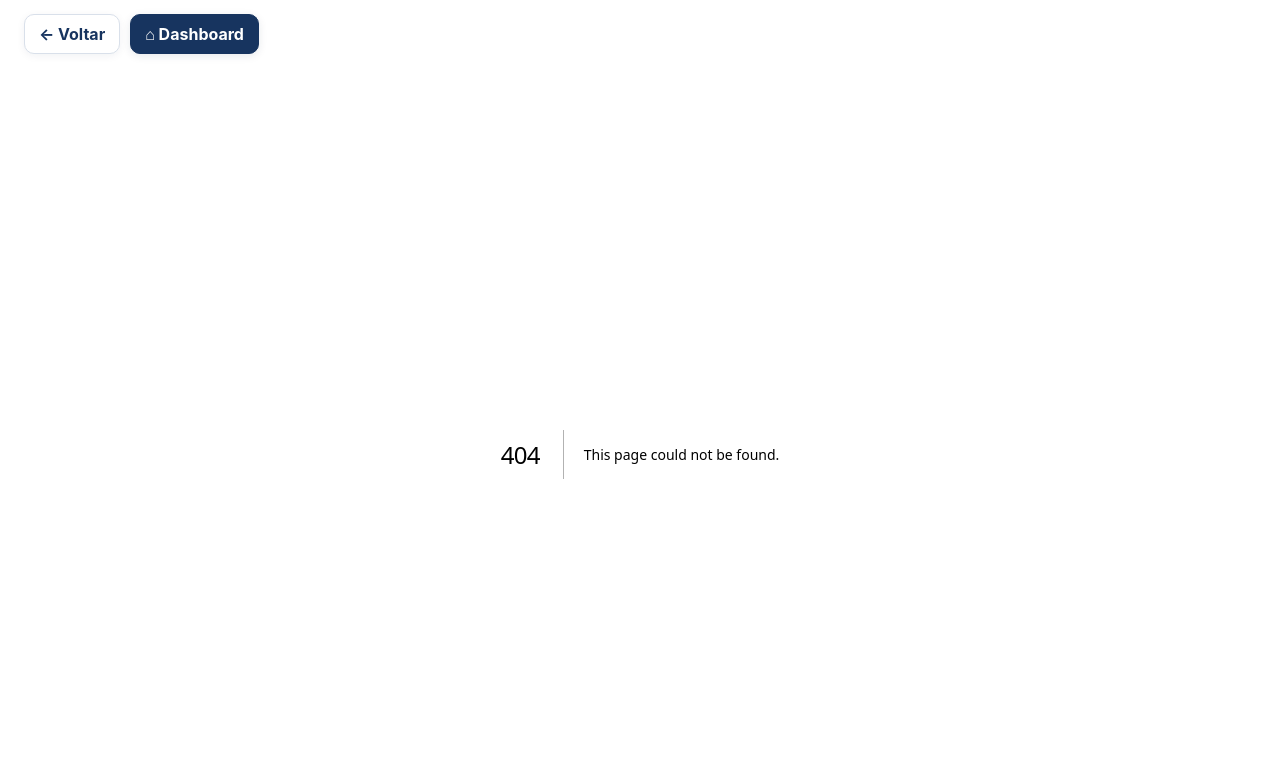
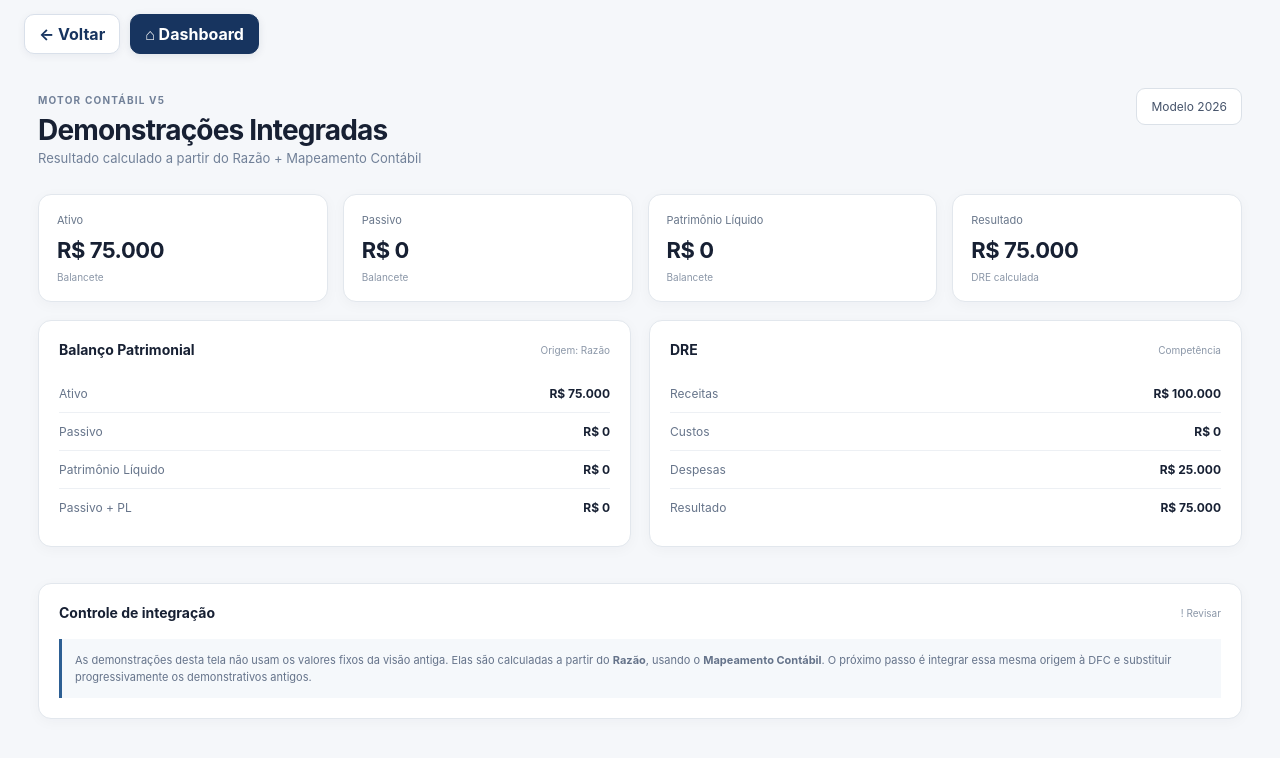
Before and after one commit to cardoso4009-byte/bp-financeiro-bi, a Next.js app: page /demonstracoes-integradas in a window 1280 px wide. Before the commit this address had no page. Shown: the top 758 px of the page. Built offline with nearby package versions, Linux system fonts and the light colour scheme.

Commit message:
feat: adicionar tela de demonstracoes integradas

```diff
--- /dev/null
+++ b/app/demonstracoes-integradas/page.tsx
@@ -0,0 +1,11 @@
+import { statementEngine } from '@/lib/statement-engine'
+
+const brl=(n:number)=>n.toLocaleString('pt-BR',{style:'currency',currency:'BRL',maximumFractionDigits:0})
+export default function DemonstracoesIntegradas(){
+ const e=statementEngine(); const {totals}=e
+ const resultado=totals.receitas-totals.custos-totals.despesas
+ return <main className="content" style={{marginLeft:0,width:'100%',maxWidth:1400,margin:'0 auto'}}><header><div><small>MOTOR CONTÁBIL V5</small><h1>Demonstrações Integradas</h1><p>Resultado calculado a partir do Razão + Mapeamento Contábil</p></div><div className="period">Modelo 2026</div></header>
+ <div className="cards"><div className="card"><span>Ativo</span><strong>{brl(totals.ativo)}</strong><small>Balancete</small></div><div className="card"><span>Passivo</span><strong>{brl(totals.passivo)}</strong><small>Balancete</small></div><div className="card"><span>Patrimônio Líquido</span><strong>{brl(totals.patrimonio)}</strong><small>Balancete</small></div><div className="card"><span>Resultado</span><strong>{brl(resultado)}</strong><small>DRE calculada</small></div></div>
+ <div className="grid"><section className="panel"><div className="panel-title"><h2>Balanço Patrimonial</h2><span>Origem: Razão</span></div><div className="rows"><div className="row"><span>Ativo</span><b>{brl(totals.ativo)}</b></div><div className="row"><span>Passivo</span><b>{brl(totals.passivo)}</b></div><div className="row"><span>Patrimônio Líquido</span><b>{brl(totals.patrimonio)}</b></div><div className="row"><span>Passivo + PL</span><b>{brl(totals.passivo+totals.patrimonio)}</b></div></div></section><section className="panel"><div className="panel-title"><h2>DRE</h2><span>Competência</span></div><div className="rows"><div className="row"><span>Receitas</span><b>{brl(totals.receitas)}</b></div><div className="row"><span>Custos</span><b>{brl(totals.custos)}</b></div><div className="row"><span>Despesas</span><b>{brl(totals.despesas)}</b></div><div className="row"><span>Resultado</span><b>{brl(resultado)}</b></div></div></section></div>
+ <section className="panel"><div className="panel-title"><h2>Controle de integração</h2><span>{Math.abs(totals.ativo-(totals.passivo+totals.patrimonio))<0.01?'✓ OK':'! Revisar'}</span></div><div className="note">As demonstrações desta tela não usam os valores fixos da visão antiga. Elas são calculadas a partir do <strong>Razão</strong>, usando o <strong>Mapeamento Contábil</strong>. O próximo passo é integrar essa mesma origem à DFC e substituir progressivamente os demonstrativos antigos.</div></section></main>
+}
```
